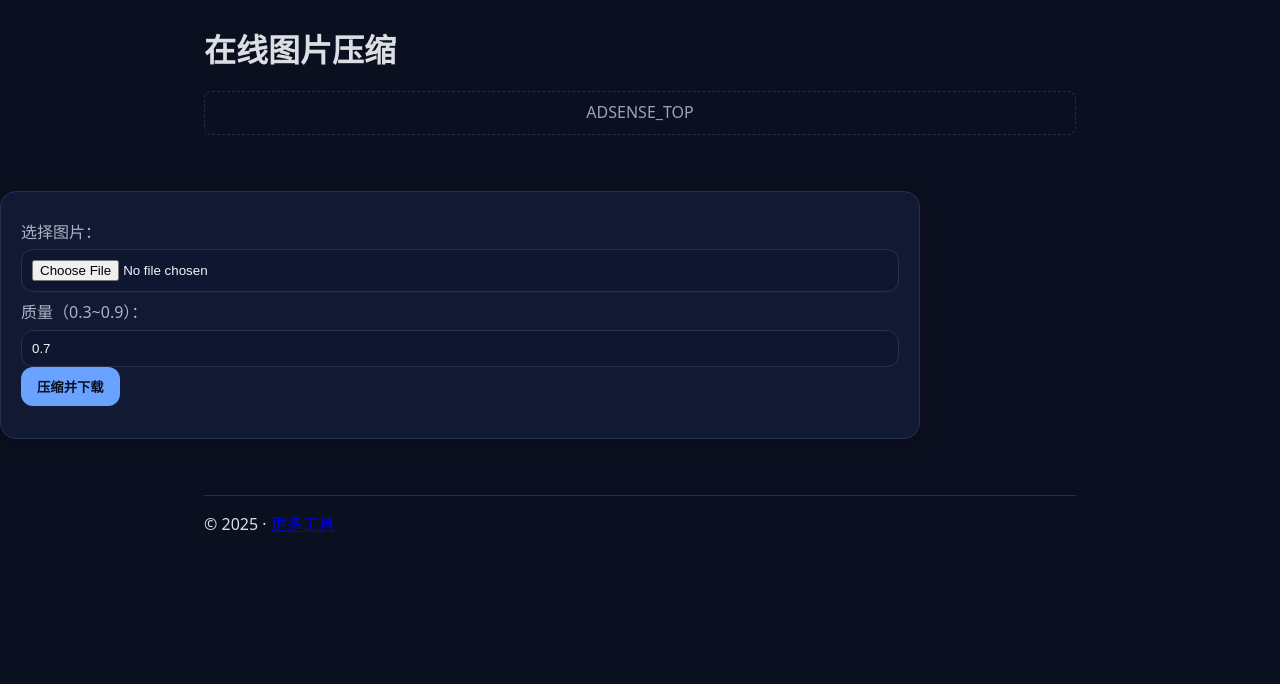
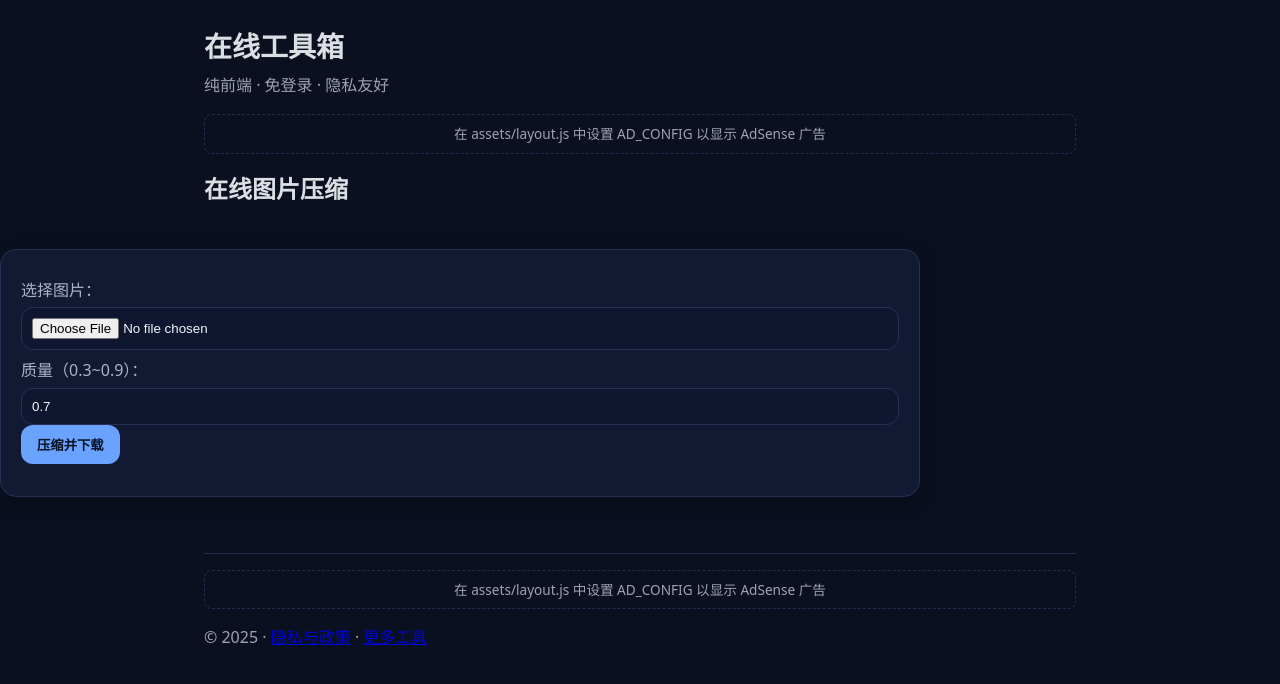
Before and after one commit to AIIncomeLab/onepage-tools, a plain HTML site: page tools/image-compress/index.html in a window 1280 px wide. Drawn offline with Linux system fonts and the light colour scheme.

Commit message:
Refactor header and footer structure for consistency; add layout.js for AdSense integration

```diff
--- /dev/null
+++ b/assets/layout.js
@@ -0,0 +1,116 @@
+(function () {
+  const AD_CONFIG = {
+    client: '',
+    slotTop: '',
+    slotBottom: ''
+  };
+
+  const ensureAdSenseScript = () => {
+    if (!AD_CONFIG.client) return;
+    if (document.querySelector('script[data-adsbygoogle]')) return;
+    const script = document.createElement('script');
+    script.setAttribute('async', '');
+    script.setAttribute('data-adsbygoogle', 'true');
+    script.src = `https://pagead2.googlesyndication.com/pagead/js/adsbygoogle.js?client=${encodeURIComponent(AD_CONFIG.client)}`;
+    script.crossOrigin = 'anonymous';
+    script.addEventListener('load', queueAdSlots);
+    document.head.appendChild(script);
+  };
+
+  const queueAdSlots = () => {
+    if (!AD_CONFIG.client) return;
+    if (!window.adsbygoogle) return;
+    document.querySelectorAll('ins.adsbygoogle').forEach((slot) => {
+      if (slot.dataset.adsbygoogleStatus === 'done') return;
+      window.adsbygoogle.push({ });
+      slot.dataset.adsbygoogleStatus = 'done';
+    });
+  };
+
+  const createAdSlot = (position) => {
+    const wrapper = document.createElement('div');
+    wrapper.className = `ad ad-${position}`;
+    const slotId = position === 'top' ? AD_CONFIG.slotTop : AD_CONFIG.slotBottom;
+
+    if (AD_CONFIG.client && slotId) {
+      const label = document.createElement('div');
+      label.className = 'ad-label';
+      label.textContent = '广告';
+      wrapper.appendChild(label);
+
+      const ins = document.createElement('ins');
+      ins.className = 'adsbygoogle';
+      ins.style.display = 'block';
+      ins.setAttribute('data-ad-client', AD_CONFIG.client);
+      ins.setAttribute('data-ad-slot', slotId);
+      ins.setAttribute('data-ad-format', 'auto');
+      ins.setAttribute('data-full-width-responsive', 'true');
+
+      wrapper.appendChild(ins);
+    } else {
+      const placeholder = document.createElement('div');
+      placeholder.className = 'muted ad-placeholder';
+      placeholder.textContent = '在 assets/layout.js 中设置 AD_CONFIG 以显示 AdSense 广告';
+      wrapper.appendChild(placeholder);
+    }
+    return wrapper;
+  };
+
+  const injectHeader = () => {
+    const placeholder = document.querySelector('[data-site-header]');
+    if (!placeholder) return;
+
+    const pageTitle = placeholder.dataset.title || '';
+    const showPageHeading = placeholder.dataset.heading !== 'false' && pageTitle;
+
+    const brandLink = placeholder.dataset.brandHref || '/';
+    const brandTitle = placeholder.dataset.brandTitle || '在线工具箱';
+    const brandSubtitle =
+      placeholder.dataset.brandSubtitle || '纯前端 · 免登录 · 隐私友好';
+
+    placeholder.innerHTML = '';
+
+    const brand = document.createElement('div');
+    brand.className = 'site-header__brand';
+    brand.innerHTML = [
+      `<a class="site-header__logo" href="${brandLink}">${brandTitle}</a>`,
+      `<div class="muted site-header__subtitle">${brandSubtitle}</div>`
+    ].join('');
+    placeholder.appendChild(brand);
+
+    placeholder.appendChild(createAdSlot('top'));
+
+    if (showPageHeading) {
+      const heading = document.createElement('h1');
+      heading.className = 'site-header__heading';
+      heading.textContent = pageTitle;
+      placeholder.appendChild(heading);
+    }
+  };
+
+  const injectFooter = () => {
+    const placeholder = document.querySelector('[data-site-footer]');
+    if (!placeholder) return;
+
+    const year = new Date().getFullYear();
+    const links = placeholder.dataset.links || '';
+
+    placeholder.innerHTML = '';
+    placeholder.appendChild(document.createElement('hr'));
+    placeholder.appendChild(createAdSlot('bottom'));
+
+    const info = document.createElement('div');
+    info.className = 'muted site-footer__meta';
+    info.innerHTML =
+      links ||
+      `© ${year} · <a href="/privacy.html">隐私与政策</a> · <a href="/">更多工具</a>`;
+    placeholder.appendChild(info);
+  };
+
+  document.addEventListener('DOMContentLoaded', () => {
+    injectHeader();
+    injectFooter();
+    ensureAdSenseScript();
+    queueAdSlots();
+  });
+})();
--- a/assets/styles.css
+++ b/assets/styles.css
@@ -13,4 +13,11 @@ hr{border:0;border-top:1px solid var(--border);margin:16px 0}
 .grid{display:grid;gap:16px}
 .grid.cols-2{grid-template-columns:repeat(auto-fit,minmax(260px,1fr))}
 .ad{margin:16px 0;padding:8px;border:1px dashed var(--border);border-radius:8px;color:var(--muted);text-align:center}
+.ad-label{font-size:.75rem;margin-bottom:6px;text-transform:uppercase;letter-spacing:.08em;color:var(--muted)}
+.ad-placeholder{font-size:.85rem}
+.site-header__brand{display:flex;flex-direction:column;gap:4px;margin-bottom:8px}
+.site-header__logo{text-decoration:none;color:var(--fg);font-size:1.75rem;font-weight:700}
+.site-header__logo:hover{color:var(--accent)}
+.site-header__heading{margin:16px 0 0;font-size:1.5rem}
+.site-footer__meta{margin-top:12px}
 .code{background:#0f1730;border:1px solid var(--border);border-radius:12px;padding:12px;overflow:auto}
--- a/tools/image-compress/index.html
+++ b/tools/image-compress/index.html
@@ -5,10 +5,11 @@
 <title>在线图片压缩</title>
 <meta name="description" content="浏览器本地压缩 JPG/PNG/WebP，保护隐私，支持质量可调。">
 <link rel="stylesheet" href="/assets/styles.css">
+<script src="/assets/layout.js" defer></script>
 <script src="https://unpkg.com/compressorjs@1.2.1/dist/compressor.min.js"></script>
 </head>
 <body>
-<header class="container"><h1>在线图片压缩</h1><div class="ad">ADSENSE_TOP</div></header>
+<header class="container site-header" data-site-header data-title="在线图片压缩"></header>
 <main class="container card">
 <label>选择图片：</label>
 <input class="input" type="file" id="img" accept="image/*">
@@ -17,8 +18,7 @@
 <button class="btn" id="run">压缩并下载</button>
 <div id="preview" style="margin-top:12px"></div>
 </main>
-<footer class="container"><hr>© <span id="y"></span> · <a href="/">更多工具</a></footer>
-<script>document.getElementById('y').textContent=new Date().getFullYear()</script>
+<footer class="container site-footer" data-site-footer></footer>
 <script>
 const $=s=>document.querySelector(s);
 $('#run').onclick=()=>{
```
Also changed, not shown: index.html (+3 -7 lines), tools/images-to-pdf/index.html (+3 -3 lines).
